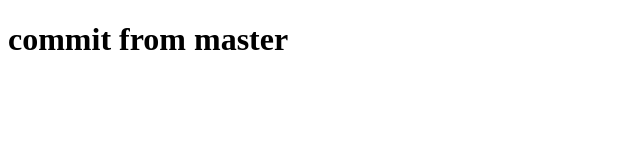
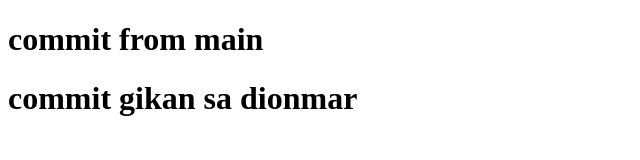
Before and after one commit to bem-bem/git-practice, a plain HTML site: page index.html in a window 1280 px wide. Shown: the whole page, without its empty margins (0-640 px from the left). Drawn offline with Linux system fonts and the light colour scheme.

Commit message:
main 1st commit

```diff
--- a/index.html
+++ b/index.html
@@ -7,6 +7,7 @@
   <title>Document</title>
 </head>
 <body>
-  <h1>commit from master</h1>
+  <h1>commit from main</h1>
+  <h1>commit gikan sa dionmar</h1>
 </body>
 </html>
```
